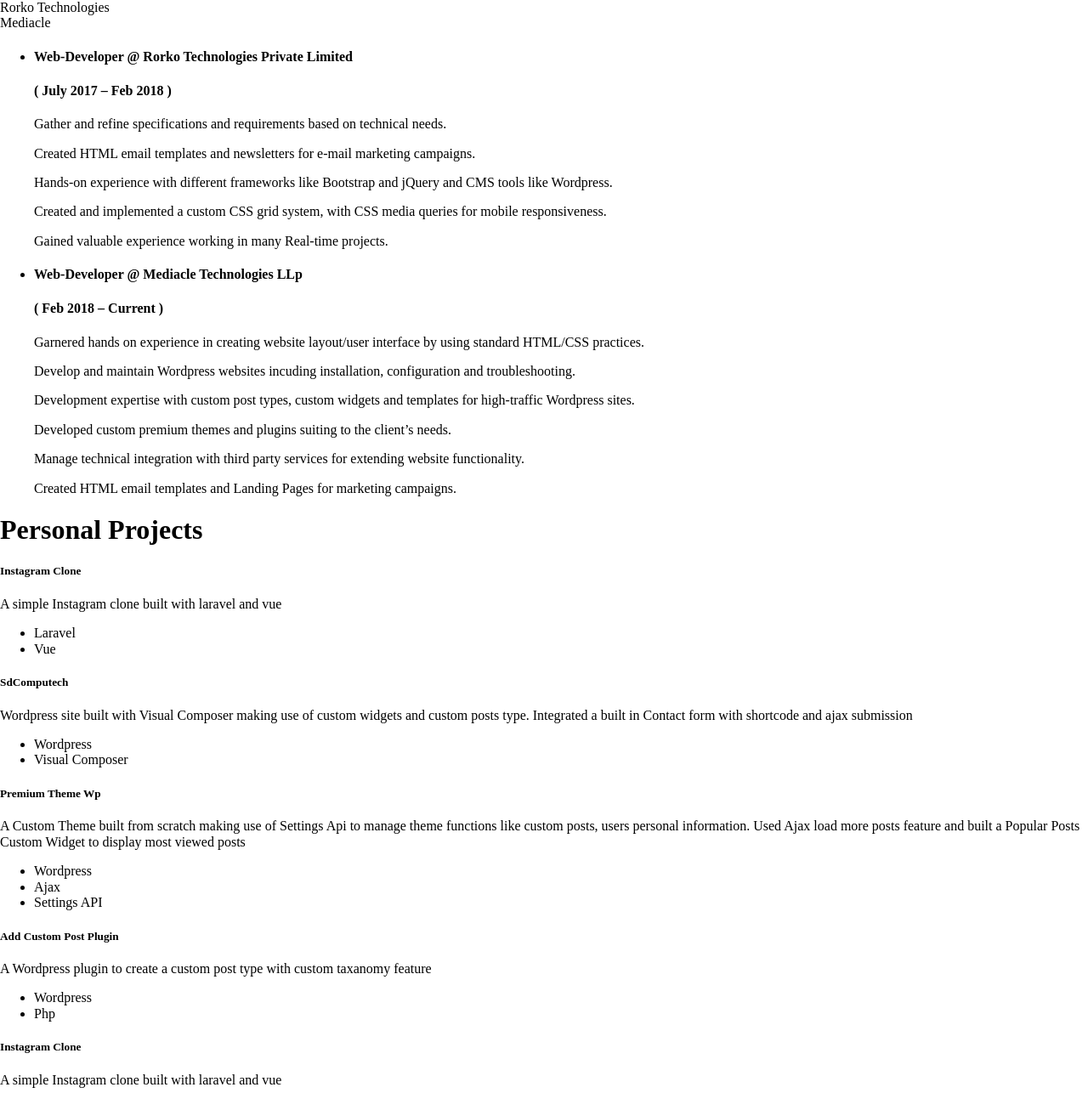
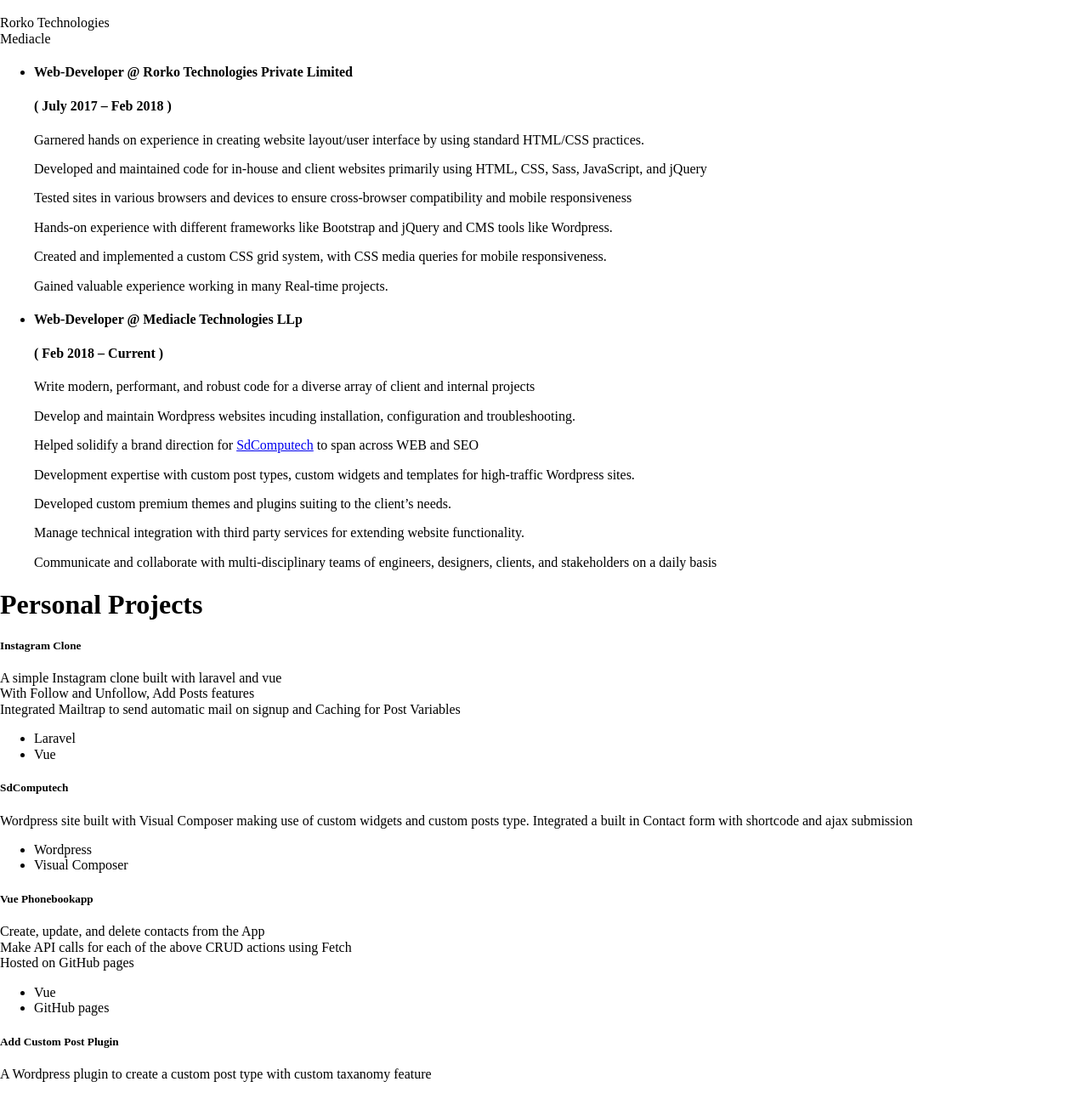
Before and after one commit to bkRahul/rahul-portfolio, a website: page index.html in a window 1280 px wide. Shown: the part 1488-2774 px from the top of the page at 85% size. Drawn offline with nearby package versions, Linux system fonts and the light colour scheme.

Commit message:
changes in index page

```diff
--- a/index.html
+++ b/index.html
@@ -63,8 +63,8 @@
             <div class="resume-wrapper">
                 <svg height="50" width="120" xmlns="http://www.w3.org/2000/svg">
                     <rect class="shape" height="50" width="120" />
-                    <p class="resume-text"><a href="">Resume</a></p>
                 </svg>
+                <p class="resume-text"><a href="https://www.dropbox.com/s/vt6ut9r2ms8bhxy/rahul-portfolio-resume.pdf?raw=1" rel="nofollow noopener noreferrer" target="_blank">Resume</a></p>
             </div>
         </section>
     </header>
@@ -108,7 +108,7 @@
                     <p>Shortly after graduating, I joined Rorko Technologies as an Wordpress Developer where I got to work on a wide variety of interesting and meaningful projects on a daily basis. I'm currently working as a Web Developer in Mediacle Technologies.</p>
                     <p></p>
                     <p>Here's a few technologies I've been working with recently:</p>
-                    <ul>
+                    <ul class="latest-tech">
                         <li><span class="icon-right"></span>Laravel</li>
                         <li><span class="icon-right"></span>Vue</li>
                         <li><span class="icon-right"></span>Bulma</li>
@@ -141,6 +141,7 @@
                                 <li class="tool-item"><span>Wordpress</span></li>
                                 <li class="tool-item"><span>Git + Github</span></li>
                                 <li class="tool-item"><span>Sass</span></li>
+                                <li class="tool-item"><span>Parcel</span></li>
                                 <li class="tool-item"><span>Gulp</span></li>
                                 <li class="tool-item"><span>Postman</span></li>
                             </ul>
@@ -174,8 +175,9 @@
                                     <h4>Web-Developer @ Rorko Technologies Private Limited </h4>
                                     <h4> ( July 2017 – Feb 2018 ) </h4>
                                     <div>
-                                        <p>Gather and refine specifications and requirements based on technical needs. </p>
-                                        <p>Created HTML email templates and newsletters for e-mail marketing campaigns. </p>
+                                        <p>Garnered hands on experience in creating website layout/user interface by using standard HTML/CSS practices.</p>
+                                        <p>Developed and maintained code for in-house and client websites primarily using HTML, CSS, Sass, JavaScript, and jQuery </p>
+                                        <p>Tested sites in various browsers and devices to ensure cross-browser compatibility and mobile responsiveness </p>
                                         <p>Hands-on experience with different frameworks like Bootstrap and jQuery and CMS tools like Wordpress. </p>
                                         <p>Created and implemented a custom CSS grid system, with CSS media queries for mobile responsiveness. </p>
                                         <p>Gained valuable experience working in many Real-time projects.</p>
@@ -185,13 +187,14 @@
                                     <h4>Web-Developer @ Mediacle Technologies LLp </h4>
                                     <h4> ( Feb 2018 – Current ) </h4>
                                     <div>
-                                        <p>Garnered hands on experience in creating website layout/user interface by using standard HTML/CSS practices. </p>
+                                        <p>Write modern, performant, and robust code for a diverse array of client and internal projects </p>
                                         <p> Develop and maintain Wordpress websites incuding installation, configuration and troubleshooting. </p>
+                                        <p>Helped solidify a brand direction for <a href="https://sdcomputech.com/" rel="nofollow noopener noreferrer" target="_blank">SdComputech</a> to span across WEB and SEO </p>
                                         <p> Development expertise with custom post types, custom widgets and templates for high-traffic Wordpress sites.
                                         </p>
                                         <p> Developed custom premium themes and plugins suiting to the client’s needs. </p>
                                         <p> Manage technical integration with third party services for extending website functionality. </p>
-                                        <p> Created HTML email templates and Landing Pages for marketing campaigns. </p>
+                                        <p> Communicate and collaborate with multi-disciplinary teams of engineers, designers, clients, and stakeholders on a daily basis </p>
                                     </div>
                                 </li>
                             </ul>
@@ -215,7 +218,9 @@
                                     </div>
                                     <h5 class="projects__ProjectName">Instagram Clone</h5>
                                     <div class="projects__ProjectDescription">
-                                        <p>A simple Instagram clone built with laravel and vue</p>
+                                        <p>A simple Instagram clone built with laravel and vue<br/>
+                                        With Follow and Unfollow, Add Posts features<br/>
+                                        Integrated Mailtrap to send automatic mail on signup and Caching for Post Variables</p>
                                     </div>
                                 </div>
                                 <div>
@@ -251,19 +256,19 @@
                                 <div>
                                     <div class="projects__ProjectHeader">
                                         <div class="projects__ProjectFolder"><span class="icon-folder"></span></div>
-                                        <div class="projects__ProjectLinks"><a href="https://github.com/bkRahul/premiumThemeWp" rel="nofollow noopener noreferrer" target="_blank"><span class="icon-github-link"></span></a></div>
+                                        <div class="projects__ProjectLinks"><a href="https://github.com/bkRahul/vue-phonebookapp" rel="nofollow noopener noreferrer" target="_blank"><span class="icon-github-link"></span></a><a href="https://bkrahul.github.io/vue-phonebookapp/" rel="nofollow noopener noreferrer" target="_blank"><span class="icon-link"></span></a></div>
                                     </div>
-                                    <h5 class="projects__ProjectName">Premium Theme Wp</h5>
+                                    <h5 class="projects__ProjectName">Vue Phonebookapp</h5>
                                     <div class="projects__ProjectDescription">
-                                        <p>A Custom Theme built from scratch making use of Settings Api to manage theme functions like custom posts, users personal information.
-                                        Used Ajax load more posts feature and built a Popular Posts Custom Widget to display most viewed posts</p>
+                                        <p>Create, update, and delete contacts from the App<br/>
+                                            Make API calls for each of the above CRUD actions using Fetch<br/>
+                                            Hosted on GitHub pages</p>
                                     </div>
                                 </div>
                                 <div>
                                     <ul class="projects__TechList">
-                                        <li>Wordpress</li>
-                                        <li>Ajax</li>
-                                        <li>Settings API</li>
+                                        <li>Vue</li>
+                                        <li>GitHub pages</li>
                                     </ul>
                                 </div>
                             </div>
@@ -293,17 +298,19 @@
                                 <div>
                                     <div class="projects__ProjectHeader">
                                         <div class="projects__ProjectFolder"><span class="icon-folder"></span></div>
-                                        <div class="projects__ProjectLinks"><a href="https://github.com/bkRahul/laravel-instaclone" rel="nofollow noopener noreferrer" target="_blank"><span class="icon-github-link"></span></a><a href="loo" rel="nofollow noopener noreferrer" target="_blank"><span class="icon-link"></span></a></div>
+                                        <div class="projects__ProjectLinks"><a href="https://github.com/bkRahul/premiumThemeWp" rel="nofollow noopener noreferrer" target="_blank"><span class="icon-github-link"></span></a></div>
                                     </div>
-                                    <h5 class="projects__ProjectName">Instagram Clone</h5>
+                                    <h5 class="projects__ProjectName">Premium Theme Wp</h5>
                                     <div class="projects__ProjectDescription">
-                                        <p>A simple Instagram clone built with laravel and vue</p>
+                                        <p>A Custom Theme built from scratch making use of Settings Api to manage admin pages for users personal information, custom posts
+                                        Used Ajax load more posts feature and built a Popular Posts Custom Widget</p>
                                     </div>
                                 </div>
                                 <div>
                                     <ul class="projects__TechList">
-                                        <li>Laravel</li>
-                                        <li>Vue</li>
+                                        <li>Wordpress</li>
+                                        <li>Ajax</li>
+                                        <li>Settings API</li>
                                     </ul>
                                 </div>
                             </div>
@@ -317,13 +324,13 @@
                                     </div>
                                     <h5 class="projects__ProjectName">Ghibli Studio API</h5>
                                     <div class="projects__ProjectDescription">
-                                        <p>A app that displays movie title and summary fetched from public ghibli studio api
+                                        <p>A app that displays movie title and summary fetched from public ghibli studio api.
 Built with css flexbox and Deployed on heroku</p>
                                     </div>
                                 </div>
                                 <div>
                                     <ul class="projects__TechList">
-                                        <li>javascript</li>
+                                        <li>Javascript</li>
                                         <li>Heroku</li>
                                     </ul>
                                 </div>
```
